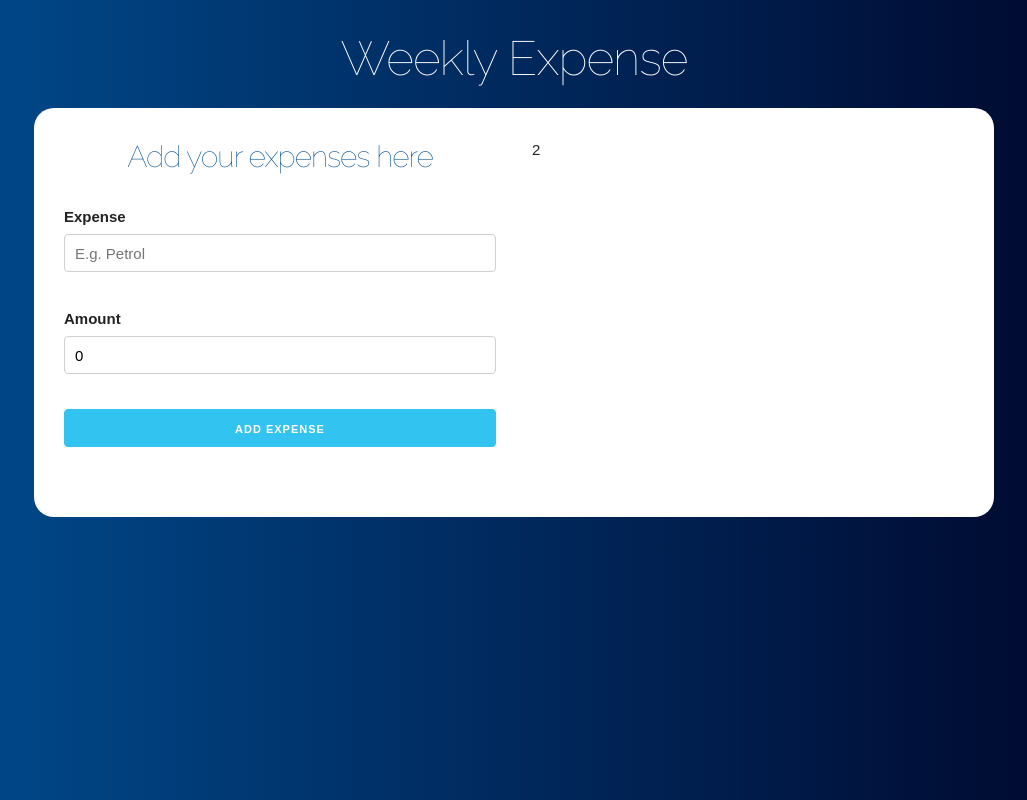
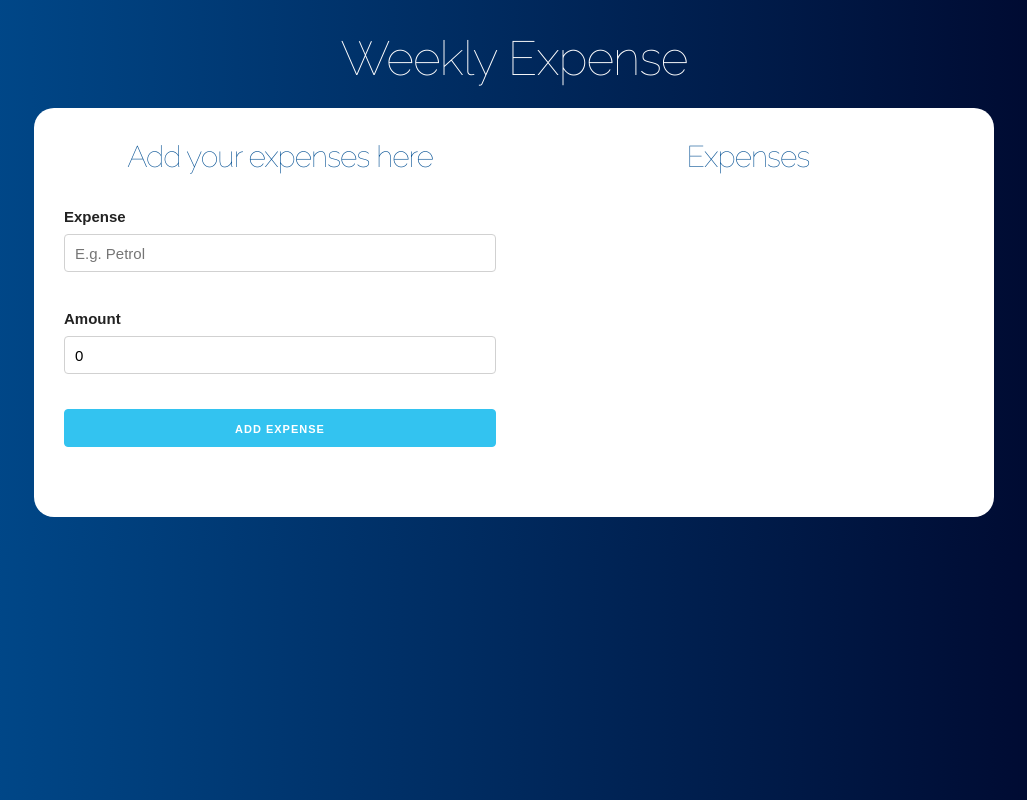
Before and after one commit to josetommaso/Budget-App, a React (Create React App) app: page / in a window 1280 px wide. Both pictures are taken after typing "5" into the empty fields and a click on the input 640 px from the left and 277 px from the top of the page. Shown: the whole page, without its empty margins (126-1153 px from the left). Built offline with nearby package versions, Linux system fonts and the light colour scheme.

Commit message:
Displaying expenses in Expense component

```diff
--- a/src/App.js
+++ b/src/App.js
@@ -1,6 +1,7 @@
 import React, { useState } from 'react';
 import Question from './components/Question';
 import Form from './components/Form';
+import List from './components/List';
 
 function App() {
 
@@ -40,7 +41,9 @@
                 />
               </div>
               <div className="one-half column">
-              2
+                <List
+                  expenses={expenses}
+                />
               </div>
             </div>
             )
--- /dev/null
+++ b/src/components/Expense.js
@@ -0,0 +1,13 @@
+import React from 'react';
+
+const Expense = ({expense}) => (
+    <li className="gastos">
+       <p>
+           {expense.expensename}
+           <span className="gasto">$ {expense.expenseamount}</span>
+        </p>
+    </li>
+);
+
+
+export default Expense;
--- a/src/components/Form.js
+++ b/src/components/Form.js
@@ -58,8 +58,9 @@
                     type="number"
                     className="u-full-width"
                     placeholder="E.g. 40"
+                    step="0.01"
                     value={expenseamount}
-                    onChange={e => setExpenseAmount(parseInt(e.target.value))}
+                    onChange={e => setExpenseAmount(parseFloat(e.target.value))}
                 />
             </div>
             <input
--- /dev/null
+++ b/src/components/List.js
@@ -0,0 +1,17 @@
+import React from 'react';
+import Expense from './Expense';
+
+const List = ({expenses}) => (
+    <div className="gastos-realizados">
+        <h2>Expenses</h2>
+        {expenses.map(expense => (
+            <Expense
+                key={expense.id}
+                expense={expense}
+            />
+        ))}
+    </div>
+ );
+
+
+export default List;
```
